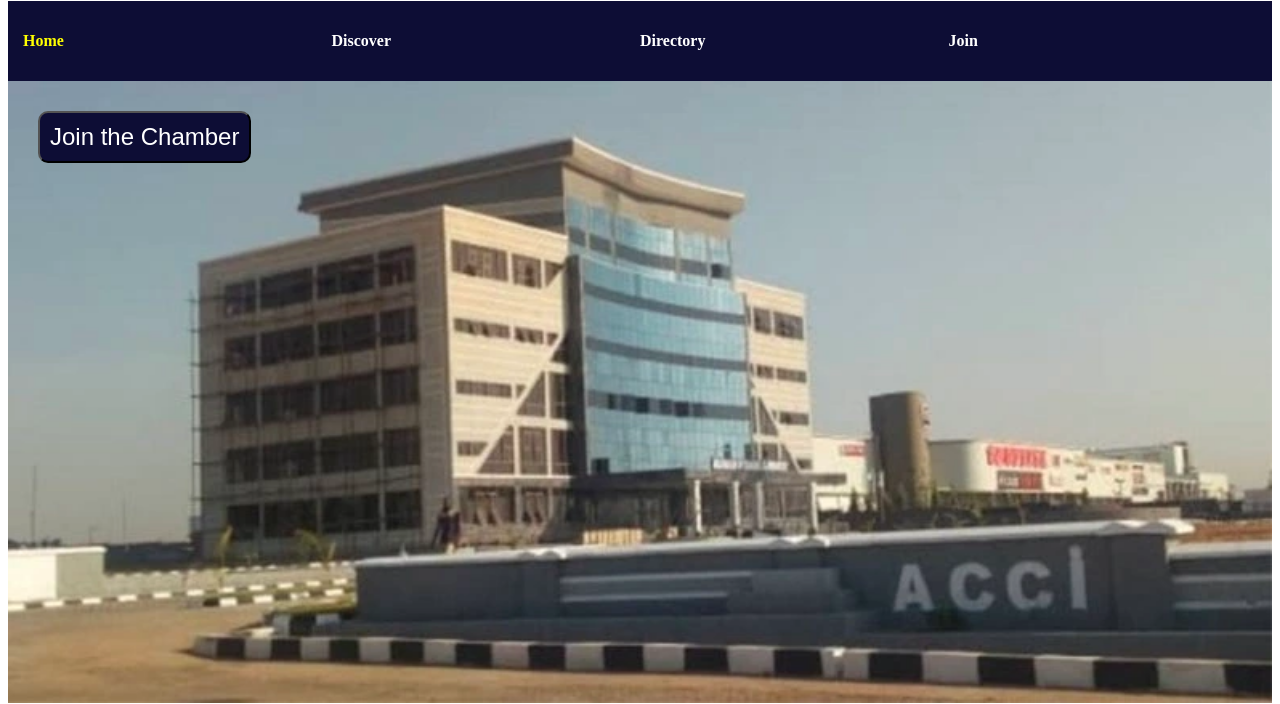
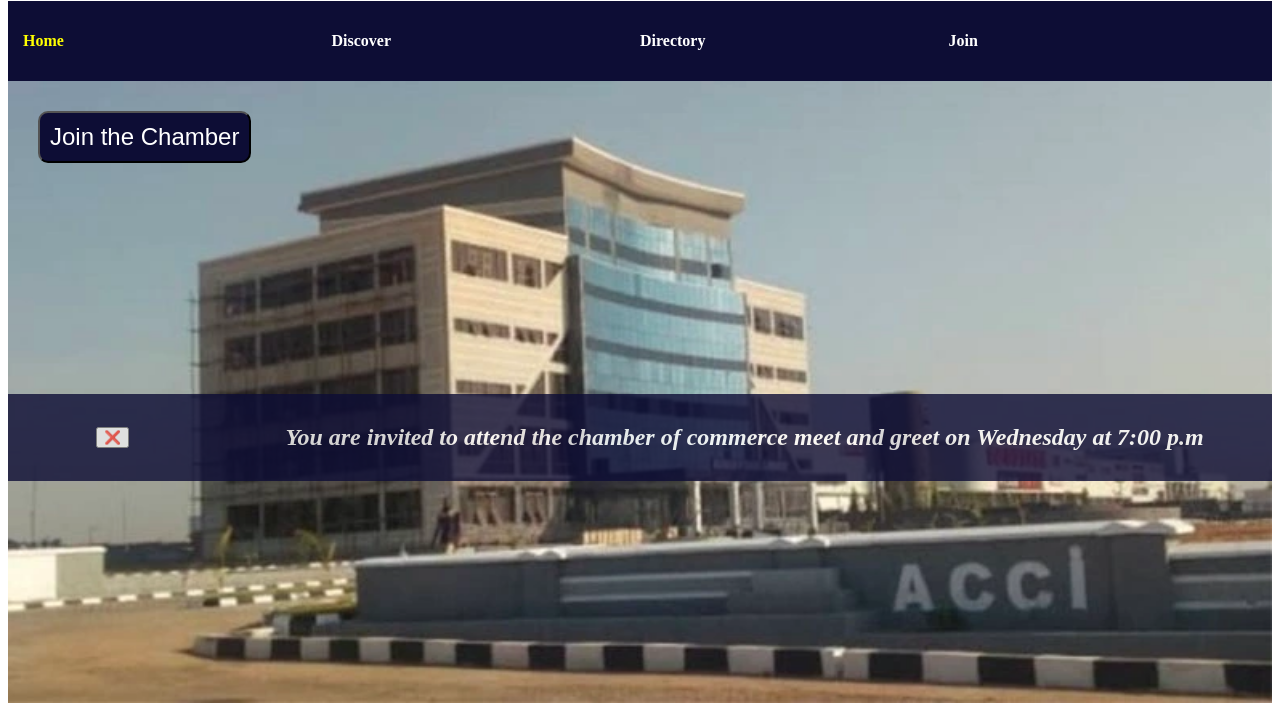
Before and after one commit to seregirl/wdd230, a plain HTML site: page chamber/index.html in a window 1280 px wide. Shown: the part 79-783 px from the top of the page. Drawn offline with Linux system fonts and the light colour scheme; no server answers.

Commit message:
Add invitation banner for monday, tuesday and wednesday

```diff
--- a/chamber/index.html
+++ b/chamber/index.html
@@ -31,7 +31,9 @@
   <main id="chamber-main">
     <section id="hero-section">
       <img src="images/chamber-of-commerce-building.webp" alt="Chamber of Commerce" width="100%">
-      <button>Join the Chamber</button>
+      <button id="join-chamber">Join the Chamber</button>
+
+      <div id="chamber-banner"><button>❌</button><h2>You are invited to attend the chamber of commerce meet and greet on Wednesday at 7:00 p.m</h2></div>
     </section>
     <section class="card event">
       <h3>Events</h3>
@@ -83,6 +85,7 @@
   <script src="scripts/toggleMenu.js"></script>
   <script src="scripts/chamberweather.js"></script>
   <script src="scripts/spotlight.js"></script>
+  <script src="scripts/banner.js"></script>
 </body>
 
 </html>
--- /dev/null
+++ b/chamber/scripts/banner.js
@@ -0,0 +1,17 @@
+const banner = document.querySelector("#chamber-banner");
+const bannerBtn = document.querySelector("#chamber-banner button");
+
+bannerBtn.addEventListener('click', ()=> {
+    banner.style.display = 'none';
+})
+
+
+const date = new Date();
+const day = date.getDay();
+
+if (day == 1 || day == 2 || day == 3) {
+    banner.style.display = 'flex';
+}
+else {
+    banner.style.display = 'none';
+}
--- a/chamber/scripts/spotlight.js
+++ b/chamber/scripts/spotlight.js
@@ -1,6 +1,5 @@
 const dataUrl = 'data/members.json';
 const memberCards = document.querySelector('#members');
-
 
 function displayMembers(members){
   members.forEach((member) => {
@@ -35,8 +34,6 @@ function displayMembers(members){
   });
 }
 
-
-
 async function displaySpotlightMembers(){
   const response = await fetch(dataUrl);
   const data = await response.json();
@@ -49,9 +46,10 @@ async function displaySpotlightMembers(){
      }
    })
 
+
    const i = Math.floor(Math.random() * members.length);
    const member1 = members[i];
-   members.splice(i);
+   members.splice(i,1);
    const member2 = members[Math.floor(Math.random() * members.length)];
     displayMembers([member1, member2]);
  }
--- a/chamber/styles/base.css
+++ b/chamber/styles/base.css
@@ -33,10 +33,11 @@ nav a.active-menu {
 
 #hero-section {
     position: relative;
-    width: 100%
+    width: 100%;
+    overflow: hidden;
 }
 
-#hero-section button {
+#hero-section #join-chamber {
     position: absolute;
     top: 30px;
     left: 30px;
@@ -293,3 +294,22 @@ footer p span {
 footer #copyright-year {
     display: inline;
 }
+
+#chamber-banner {
+  display: flex;
+  align-items: center;
+  justify-content: space-around;
+  background-color: #0d0d35;
+  color: #fff;
+  opacity: 0.8;
+  padding: 10px;
+  position: absolute;
+  top: 50%;
+  left: 0;
+  width: 100%;
+}
+
+#chamber-banner h2 {
+  text-align: center;
+  font-style: italic;
+}
```
